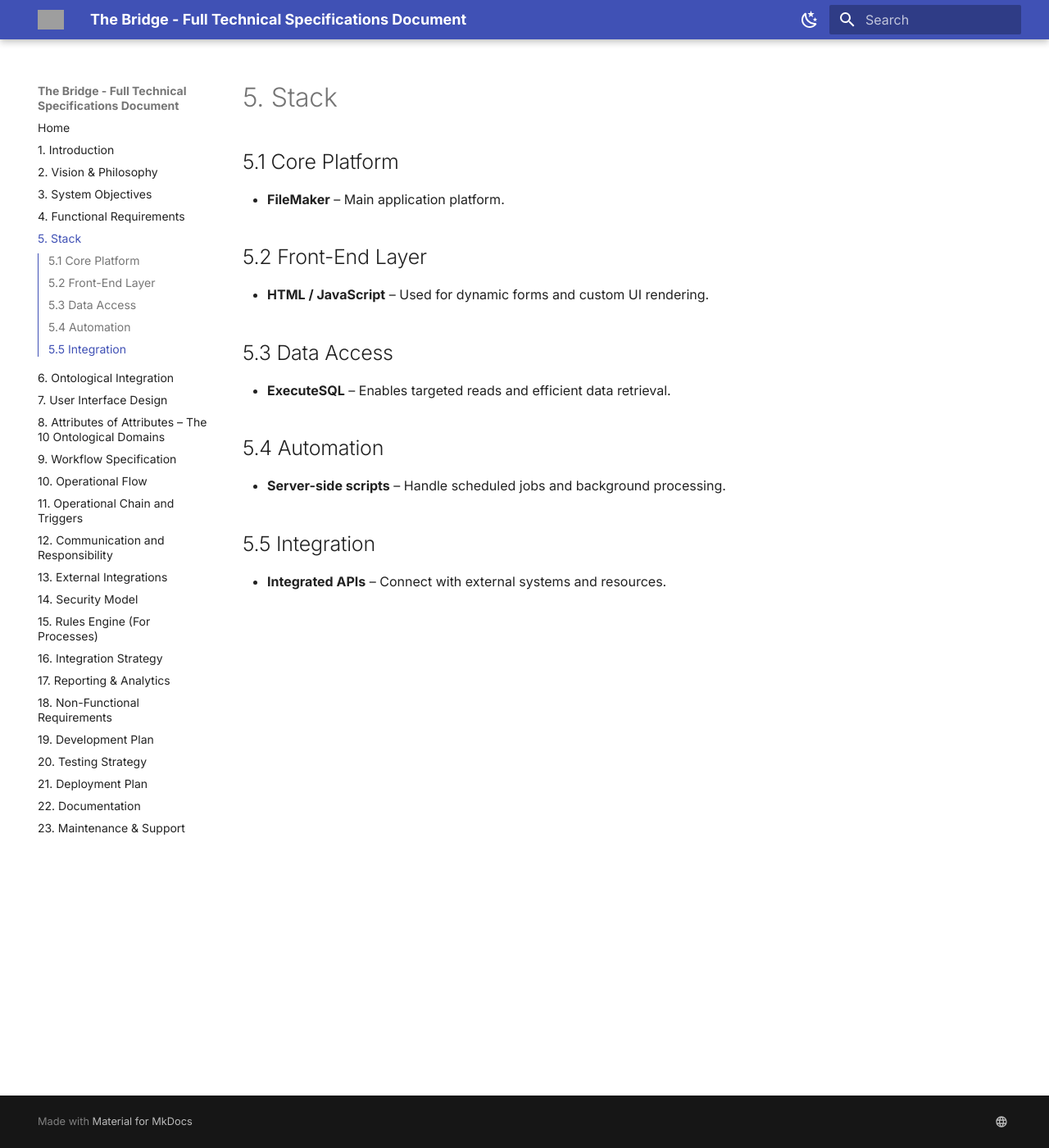
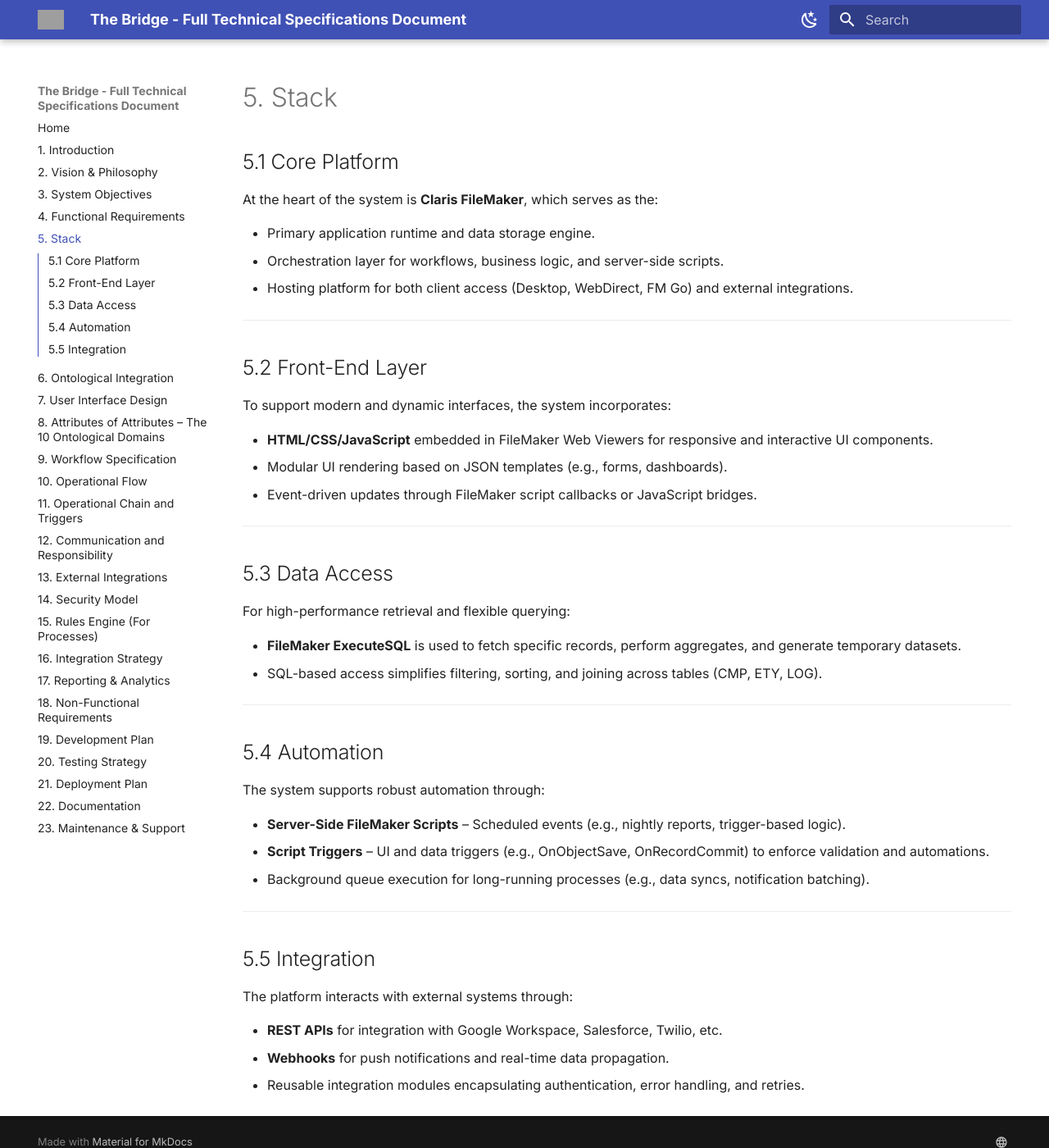
Before and after one commit to caufero/thebridge-docs, an MkDocs documentation site: the page built from docs/05-stack.md, in a window 1280 px wide and 1400 px high. Shown: the whole window at 82% size. Built offline with MkDocs 1.6.1 and Material for MkDocs 9.7.7, drawn with Linux system fonts in a browser that asks for light colours; grey boxes are pictures that could not be loaded.

Commit message:
Update 05-stack.md

```diff
--- a/docs/05-stack.md
+++ b/docs/05-stack.md
@@ -1,16 +1,43 @@
 # 5. Stack
 
 ## 5.1 Core Platform
-- **FileMaker** – Main application platform.
+At the heart of the system is **Claris FileMaker**, which serves as the:
+
+- Primary application runtime and data storage engine.
+- Orchestration layer for workflows, business logic, and server-side scripts.
+- Hosting platform for both client access (Desktop, WebDirect, FM Go) and external integrations.
+
+---
 
 ## 5.2 Front-End Layer
-- **HTML / JavaScript** – Used for dynamic forms and custom UI rendering.
+To support modern and dynamic interfaces, the system incorporates:
+
+- **HTML/CSS/JavaScript** embedded in FileMaker Web Viewers for responsive and interactive UI components.
+- Modular UI rendering based on JSON templates (e.g., forms, dashboards).
+- Event-driven updates through FileMaker script callbacks or JavaScript bridges.
+
+---
 
 ## 5.3 Data Access
-- **ExecuteSQL** – Enables targeted reads and efficient data retrieval.
+For high-performance retrieval and flexible querying:
+
+- **FileMaker ExecuteSQL** is used to fetch specific records, perform aggregates, and generate temporary datasets.
+- SQL-based access simplifies filtering, sorting, and joining across tables (CMP, ETY, LOG).
+
+---
 
 ## 5.4 Automation
-- **Server-side scripts** – Handle scheduled jobs and background processing.
+The system supports robust automation through:
+
+- **Server-Side FileMaker Scripts** – Scheduled events (e.g., nightly reports, trigger-based logic).
+- **Script Triggers** – UI and data triggers (e.g., OnObjectSave, OnRecordCommit) to enforce validation and automations.
+- Background queue execution for long-running processes (e.g., data syncs, notification batching).
+
+---
 
 ## 5.5 Integration
-- **Integrated APIs** – Connect with external systems and resources.
+The platform interacts with external systems through:
+
+- **REST APIs** for integration with Google Workspace, Salesforce, Twilio, etc.
+- **Webhooks** for push notifications and real-time data propagation.
+- Reusable integration modules encapsulating authentication, error handling, and retries.
```
